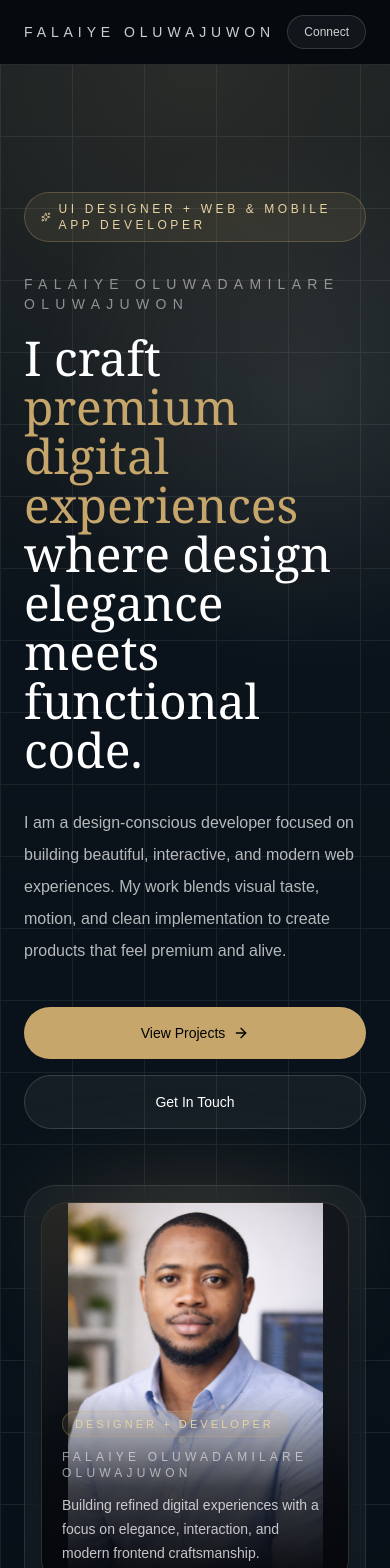
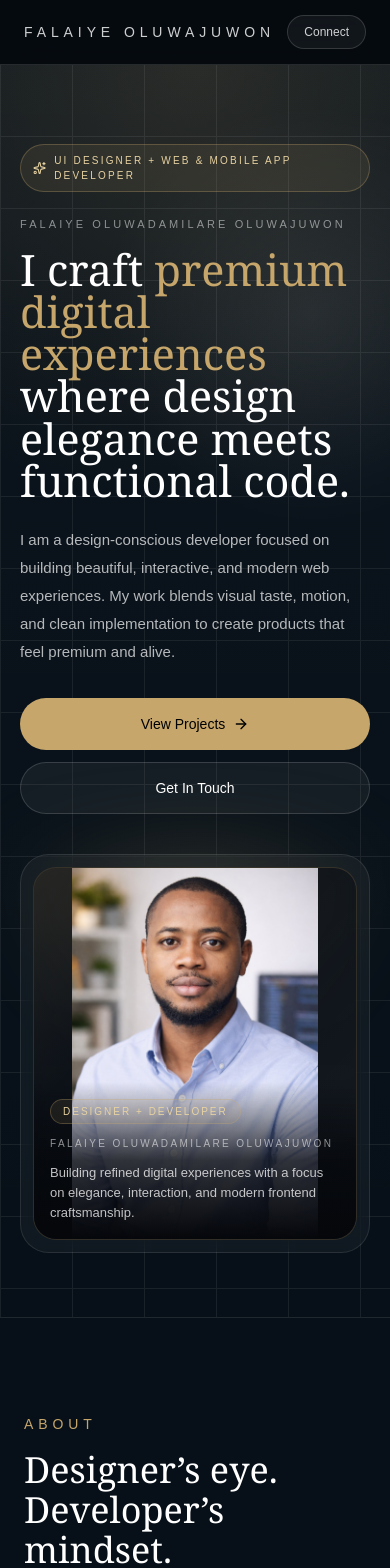
Before and after one commit to oTiya1/falaiye-portfolio, a Next.js app: page / in a window 390 px wide. Shown: the top 1568 px of the page. Built offline with nearby package versions, Linux system fonts and the light colour scheme.

Commit message:
your message

```diff
--- a/app/page.tsx
+++ b/app/page.tsx
@@ -82,7 +82,7 @@ function Footer() {
               Contact
             </a>
             <a
-              href="https://github.com"
+              href="https://github.com/oTiya1"
               target="_blank"
               rel="noreferrer"
               className="transition hover:text-white"
@@ -405,24 +405,24 @@ export default function Page() {
           <div className="absolute inset-0 bg-[radial-gradient(circle_at_top,_rgba(198,166,107,0.16),_transparent_35%),radial-gradient(circle_at_80%_20%,_rgba(255,255,255,0.08),_transparent_20%),linear-gradient(to_bottom,_rgba(255,255,255,0.02),_transparent)]" />
           <div className="absolute inset-0 opacity-[0.07] [background-image:linear-gradient(to_right,white_1px,transparent_1px),linear-gradient(to_bottom,white_1px,transparent_1px)] [background-size:72px_72px]" />
 
-          <div className="relative mx-auto flex min-h-[calc(100vh-4rem)] w-full max-w-7xl flex-col justify-center px-6 py-32 sm:px-10 sm:py-36 lg:px-16 lg:py-40">
+          <div className="relative mx-auto flex min-h-[calc(100vh-4rem)] w-full max-w-7xl flex-col justify-center px-5 pt-20 pb-16 sm:px-10 sm:py-36 lg:px-16 lg:py-40">
             <motion.div
               initial={{ opacity: 0, y: 24 }}
               animate={{ opacity: 1, y: 0 }}
               transition={{ duration: 0.8 }}
-              className="mb-8 inline-flex w-fit items-center gap-2 rounded-full border border-[#c6a66b]/30 bg-[#c6a66b]/10 px-4 py-2 text-xs uppercase tracking-[0.3em] text-[#e7d2a2]"
+              className="mb-6 inline-flex w-fit items-center gap-2 rounded-full border border-[#c6a66b]/30 bg-[#c6a66b]/10 px-3 py-2 text-[10px] uppercase tracking-[0.22em] text-[#e7d2a2] sm:mb-8 sm:px-4 sm:text-xs sm:tracking-[0.3em]"
             >
               <Sparkles className="h-3.5 w-3.5" />
               UI Designer + Web & Mobile App Developer
             </motion.div>
 
-            <div className="grid items-start gap-14 lg:grid-cols-[1.35fr_0.65fr]">
+            <div className="grid items-start gap-10 lg:grid-cols-[1.35fr_0.65fr] lg:gap-14">
               <div>
                 <motion.p
                   initial={{ opacity: 0, y: 20 }}
                   animate={{ opacity: 1, y: 0 }}
                   transition={{ delay: 0.1, duration: 0.8 }}
-                  className="mb-5 text-sm uppercase tracking-[0.45em] text-white/50"
+                  className="mb-4 text-[11px] uppercase tracking-[0.28em] text-white/50 sm:mb-5 sm:text-sm sm:tracking-[0.45em]"
                 >
                   Falaiye Oluwadamilare Oluwajuwon
                 </motion.p>
@@ -431,7 +431,7 @@ export default function Page() {
                   initial={{ opacity: 0, y: 24 }}
                   animate={{ opacity: 1, y: 0 }}
                   transition={{ delay: 0.15, duration: 0.8 }}
-                  className="max-w-5xl font-serif text-5xl leading-[1.02] text-white sm:text-6xl lg:text-8xl"
+                  className="max-w-5xl font-serif text-[2.7rem] leading-[0.98] text-white sm:text-6xl lg:text-8xl"
                 >
                   I craft{" "}
                   <span className="text-[#c6a66b]">
@@ -444,7 +444,7 @@ export default function Page() {
                   initial={{ opacity: 0, y: 24 }}
                   animate={{ opacity: 1, y: 0 }}
                   transition={{ delay: 0.25, duration: 0.8 }}
-                  className="mt-8 max-w-2xl text-base leading-8 text-white/70 sm:text-lg"
+                  className="mt-6 max-w-2xl text-[15px] leading-7 text-white/70 sm:mt-8 sm:text-lg sm:leading-8"
                 >
                   I am a design-conscious developer focused on building
                   beautiful, interactive, and modern web experiences. My work
@@ -456,11 +456,11 @@ export default function Page() {
                   initial={{ opacity: 0, y: 24 }}
                   animate={{ opacity: 1, y: 0 }}
                   transition={{ delay: 0.35, duration: 0.8 }}
-                  className="mt-10 flex flex-col gap-4 sm:flex-row"
+                  className="mt-8 flex flex-col gap-3 sm:mt-10 sm:flex-row sm:gap-4"
                 >
                   <a
                     href="#projects"
-                    className="group inline-flex items-center justify-center gap-2 rounded-full bg-[#c6a66b] px-7 py-4 text-sm font-medium text-black transition hover:scale-[1.02]"
+                    className="group inline-flex min-h-[52px] items-center justify-center gap-2 rounded-full bg-[#c6a66b] px-6 py-3.5 text-sm font-medium text-black transition hover:scale-[1.02] sm:px-7 sm:py-4"
                   >
                     View Projects
                     <ArrowRight className="h-4 w-4 transition group-hover:translate-x-1" />
@@ -468,7 +468,7 @@ export default function Page() {
 
                   <a
                     href="#contact"
-                    className="inline-flex items-center justify-center rounded-full border border-white/15 bg-white/5 px-7 py-4 text-sm font-medium text-white transition hover:border-[#c6a66b]/50 hover:bg-white/10"
+                    className="inline-flex min-h-[52px] items-center justify-center rounded-full border border-white/15 bg-white/5 px-6 py-3.5 text-sm font-medium text-white transition hover:border-[#c6a66b]/50 hover:bg-white/10 sm:px-7 sm:py-4"
                   >
                     Get In Touch
                   </a>
@@ -479,15 +479,15 @@ export default function Page() {
                 initial={{ opacity: 0, y: 30 }}
                 animate={{ opacity: 1, y: 0 }}
                 transition={{ delay: 0.4, duration: 0.9 }}
-                className="relative"
+                className="relative mx-auto w-full max-w-[22rem] lg:mx-0 lg:max-w-none"
               >
-                <div className="absolute -inset-3 rounded-[2.2rem] bg-[radial-gradient(circle_at_top,_rgba(198,166,107,0.22),_transparent_45%)] blur-2xl" />
+                <div className="absolute -inset-2 rounded-[2.2rem] bg-[radial-gradient(circle_at_top,_rgba(198,166,107,0.22),_transparent_45%)] blur-2xl sm:-inset-3" />
 
-                <div className="relative rounded-[2rem] border border-white/10 bg-white/[0.04] p-4 backdrop-blur-md">
-                  <div className="relative overflow-hidden rounded-[1.7rem] border border-[#c6a66b]/20 bg-[#05070b]/40">
+                <div className="relative rounded-[1.8rem] border border-white/10 bg-white/[0.04] p-3 backdrop-blur-md sm:rounded-[2rem] sm:p-4">
+                  <div className="relative overflow-hidden rounded-[1.45rem] border border-[#c6a66b]/20 bg-[#05070b]/40 sm:rounded-[1.7rem]">
                     <div className="absolute inset-0 bg-[linear-gradient(135deg,rgba(198,166,107,0.12),transparent_35%,rgba(255,255,255,0.04))]" />
 
-                    <div className="relative aspect-[4/5] w-full overflow-hidden">
+                    <div className="relative aspect-[4/4.6] w-full overflow-hidden sm:aspect-[4/5]">
                       <Image
                         src="/images/profile.jpg"
                         alt="Portrait of Falaiye Oluwadamilare Oluwajuwon"
@@ -497,16 +497,16 @@ export default function Page() {
                       />
                     </div>
 
-                    <div className="absolute inset-x-0 bottom-0 bg-gradient-to-t from-[#05070b] via-[#05070b]/75 to-transparent p-5 sm:p-6">
-                      <div className="mb-3 inline-flex rounded-full border border-[#c6a66b]/30 bg-[#c6a66b]/10 px-3 py-1 text-[11px] uppercase tracking-[0.28em] text-[#e7d2a2]">
+                    <div className="absolute inset-x-0 bottom-0 bg-gradient-to-t from-[#05070b] via-[#05070b]/80 to-transparent p-4 sm:p-6">
+                      <div className="mb-3 inline-flex rounded-full border border-[#c6a66b]/30 bg-[#c6a66b]/10 px-3 py-1 text-[10px] uppercase tracking-[0.2em] text-[#e7d2a2] sm:text-[11px] sm:tracking-[0.28em]">
                         Designer + Developer
                       </div>
 
-                      <p className="text-xs uppercase tracking-[0.35em] text-white/55">
+                      <p className="text-[10px] uppercase tracking-[0.24em] text-white/55 sm:text-xs sm:tracking-[0.35em]">
                         Falaiye Oluwadamilare Oluwajuwon
                       </p>
 
-                      <p className="mt-3 max-w-sm text-sm leading-6 text-white/75">
+                      <p className="mt-3 max-w-sm text-[13px] leading-5 text-white/75 sm:text-sm sm:leading-6">
                         Building refined digital experiences with a focus on
                         elegance, interaction, and modern frontend craftsmanship.
                       </p>
```
